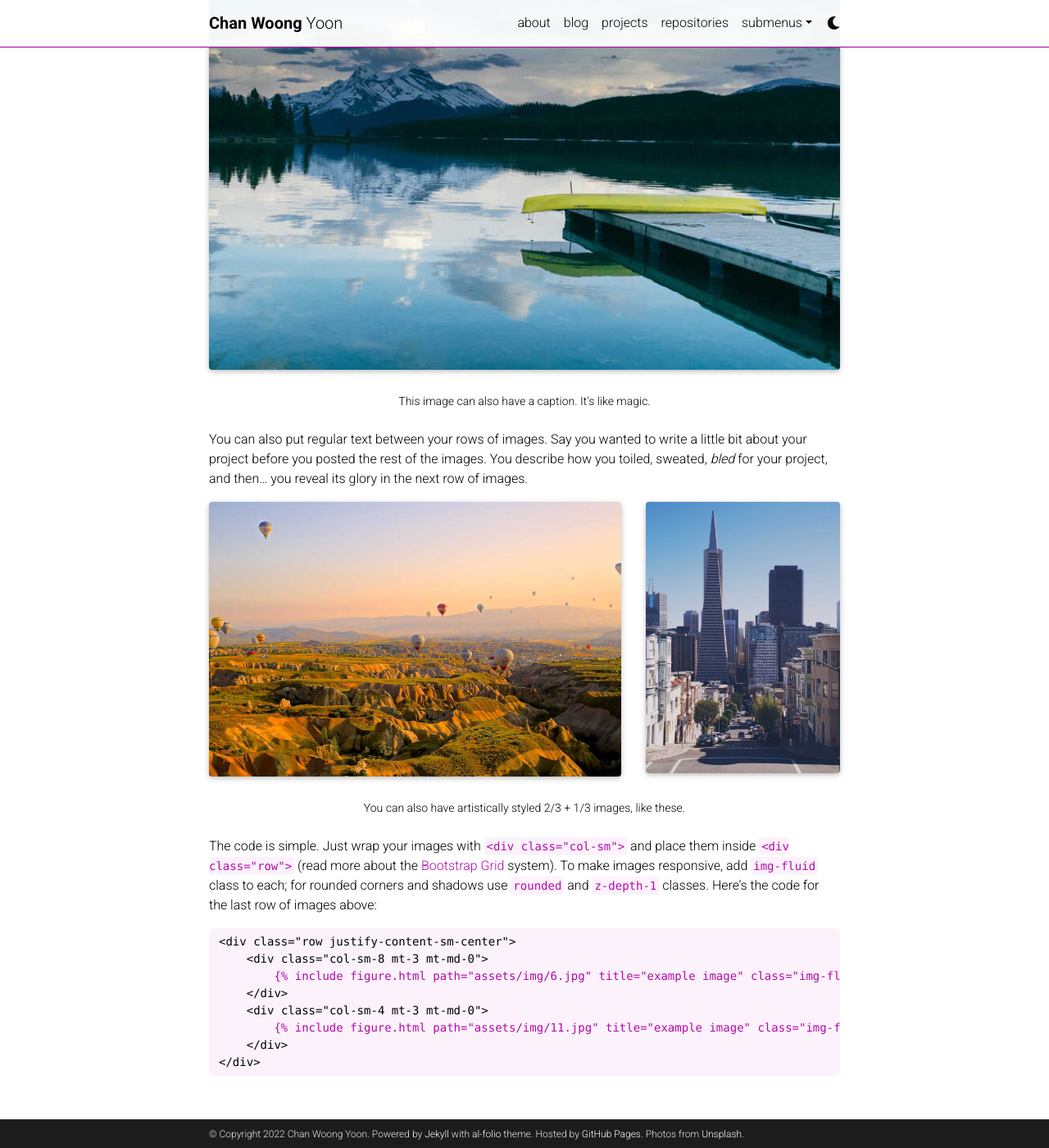
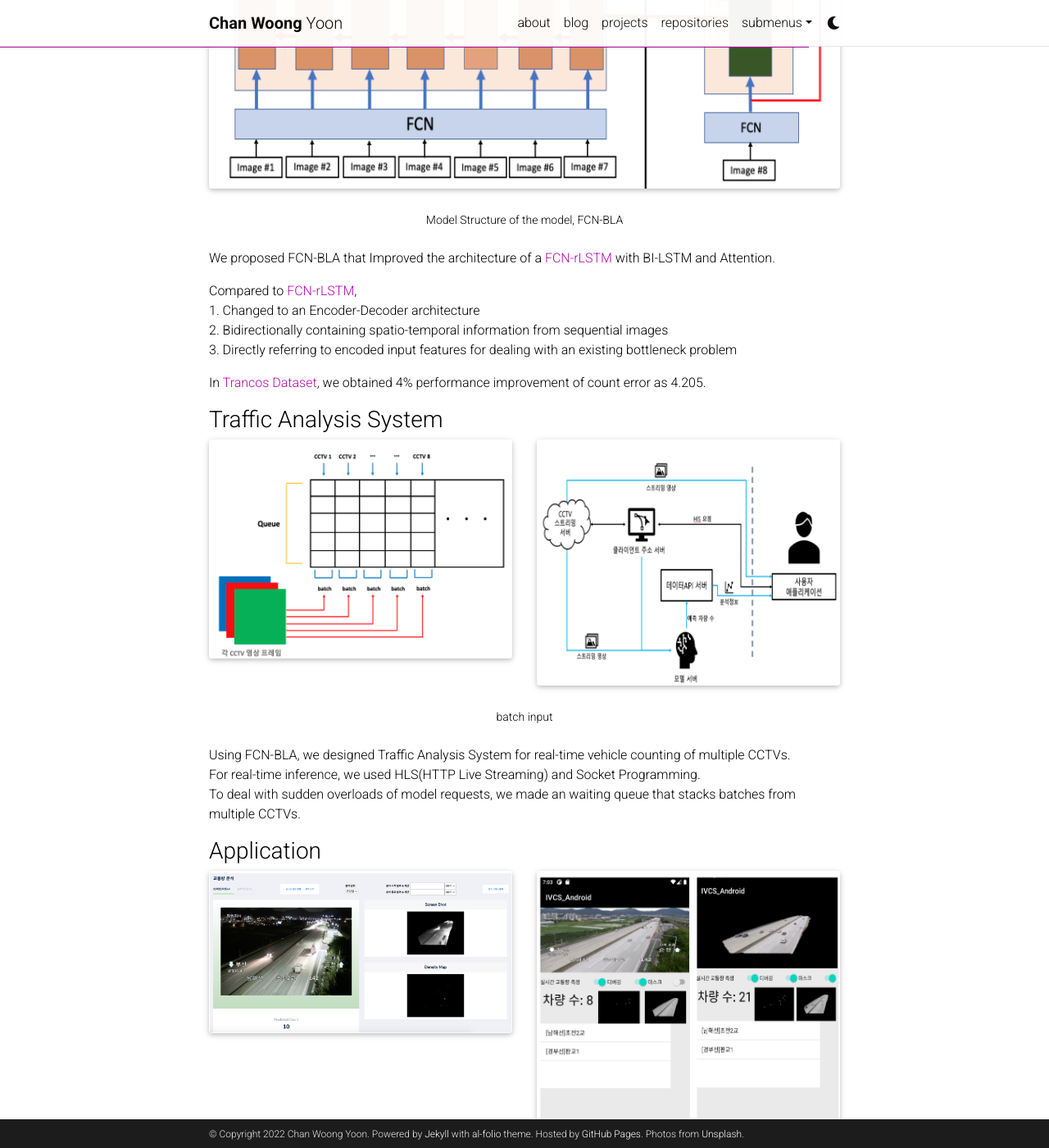
Before and after one commit to qicqock/qicqock.github.io, a Jekyll site: the page built from _projects/1_project.md, in a window 1280 px wide and 1400 px high, scrolled down 786 px. Shown: the whole window at 82% size. Built offline with Jekyll 4.4.1, drawn with Linux system fonts in a browser that asks for light colours; full-size pictures stand in for the smaller copies a plugin makes; comment, search, counter and statistics services are not loaded; a style sheet for code colours, icons or effects is not loaded; some of the changed text lies outside the part shown.

Commit message:
Update 1_project.md

````diff
--- a/_projects/1_project.md
+++ b/_projects/1_project.md
@@ -1,80 +1,81 @@
 ---
 layout: page
-title: project 1
-description: a project with a background image
-img: assets/img/12.jpg
+title: Prompt Learning in a DST task
+description:
+img: assets/img/capstone2022/capstone2022_model.png
 importance: 1
 category: work
 ---
 
-Every project has a beautiful feature showcase page.
-It's easy to include images in a flexible 3-column grid format.
-Make your photos 1/3, 2/3, or full width.
+<p class="font-weight-bold">Capstone Project With <a href='https://www.gsu.edu/'>Georgia State University</a> mentoring by <a href='http://cai.csgsu.org/'>Prof.Zhipeng Cai</a></p>
 
-To give your project a background in the portfolio page, just add the img tag to the front matter like so:
 
-    ---
-    layout: page
-    title: project
-    description: a project with a background image
-    img: /assets/img/12.jpg
-    ---
+<h3>Introduction</h3>
+
+In this project, in order to efficiently collect and analyze traffic information, We propose an FCN-BLA by analyzing and improving the <a href="https://arxiv.org/abs/1707.09476">FCN-rLSTM</a>, which is a state-of-the-art model among vehicle prediction models.
+
+Also, Based on the FCN-BLA, we created Traffic Analysis System where a number of real-time CCTV images are processed in parallel with new analytic methods.
+
+<p class="font-weight-bold">In summary, We proposed FCN-BLA and implemented real-time Traffic Analysis System.</p>
+
+
+<h3>FCN-BLA</h3>
 
 <div class="row">
     <div class="col-sm mt-3 mt-md-0">
-        {% include figure.html path="assets/img/1.jpg" title="example image" class="img-fluid rounded z-depth-1" %}
-    </div>
-    <div class="col-sm mt-3 mt-md-0">
-        {% include figure.html path="assets/img/3.jpg" title="example image" class="img-fluid rounded z-depth-1" %}
-    </div>
-    <div class="col-sm mt-3 mt-md-0">
-        {% include figure.html path="assets/img/5.jpg" title="example image" class="img-fluid rounded z-depth-1" %}
+        {% include figure.html path="assets/img/capstone2022/capstone2022_model.png" title="FCN-BLA" class="img-fluid rounded z-depth-1" %}
     </div>
 </div>
 <div class="caption">
-    Caption photos easily. On the left, a road goes through a tunnel. Middle, leaves artistically fall in a hipster photoshoot. Right, in another hipster photoshoot, a lumberjack grasps a handful of pine needles.
+    Model Structure of the model, FCN-BLA
 </div>
-<div class="row">
-    <div class="col-sm mt-3 mt-md-0">
-        {% include figure.html path="assets/img/5.jpg" title="example image" class="img-fluid rounded z-depth-1" %}
+
+We proposed FCN-BLA that Improved the architecture of a <a href="https://arxiv.org/abs/1707.09476">FCN-rLSTM</a> with BI-LSTM and Attention.
+
+Compared to <a href="https://arxiv.org/abs/1707.09476">FCN-rLSTM</a>,
+    1. Changed to an Encoder-Decoder architecture
+    2. Bidirectionally containing spatio-temporal information from sequential images
+    3. Directly referring to encoded input features for dealing with an existing bottleneck problem
+
+In <a href="https://gram.web.uah.es/data/datasets/trancos/index.html">Trancos Dataset</a>, we obtained 4% performance improvement of count error as 4.205.
+
+
+<h3>Traffic Analysis System</h3>
+
+<div class="row justify-content-sm-center">
+    <div class="col-sm-6 mt-3 mt-md-0">
+        {% include figure.html path="assets/img/capstone2022/capstone2022_input.png" title="model input" class="img-fluid rounded z-depth-1" %}
+    </div>
+    <div class="col-sm-6 mt-3 mt-md-0">
+        {% include figure.html path="assets/img/capstone2022/capstone2022_system.png" title="system" class="img-fluid rounded z-depth-1" %}
     </div>
 </div>
 <div class="caption">
-    This image can also have a caption. It's like magic.
+    batch input
 </div>
 
-You can also put regular text between your rows of images.
-Say you wanted to write a little bit about your project before you posted the rest of the images.
-You describe how you toiled, sweated, *bled* for your project, and then... you reveal its glory in the next row of images.
+Using FCN-BLA, we designed Traffic Analysis System for real-time vehicle counting of multiple CCTVs.
+For real-time inference, we used HLS(HTTP Live Streaming) and Socket Programming.
+To deal with sudden overloads of model requests, we made an waiting queue that stacks batches from multiple CCTVs.
 
 
+<h3>Application</h3>
 <div class="row justify-content-sm-center">
-    <div class="col-sm-8 mt-3 mt-md-0">
-        {% include figure.html path="assets/img/6.jpg" title="example image" class="img-fluid rounded z-depth-1" %}
+    <div class="col-sm-6 mt-3 mt-md-0">
+        {% include figure.html path="assets/img/capstone2022/capstone2022_service.png" title="service" class="img-fluid rounded z-depth-1" %}
     </div>
-    <div class="col-sm-4 mt-3 mt-md-0">
-        {% include figure.html path="assets/img/11.jpg" title="example image" class="img-fluid rounded z-depth-1" %}
+    <div class="col-sm-6 mt-3 mt-md-0">
+        {% include figure.html path="assets/img/capstone2022/capstone2022_android.png" title="android" class="img-fluid rounded z-depth-1" %}
     </div>
 </div>
 <div class="caption">
-    You can also have artistically styled 2/3 + 1/3 images, like these.
+    Web Application and Android app(Namhaeseon Chojeon 2nd Bridge)
 </div>
 
+We applied our Traffic Analysis System to a National Highway API provided by <a href="https://www.its.go.kr/map/cctv"> National Transport Information Center</a>, Korea and implemented a Web-based service and an android app.
 
-The code is simple.
-Just wrap your images with `<div class="col-sm">` and place them inside `<div class="row">` (read more about the <a href="https://getbootstrap.com/docs/4.4/layout/grid/">Bootstrap Grid</a> system).
-To make images responsive, add `img-fluid` class to each; for rounded corners and shadows use `rounded` and `z-depth-1` classes.
-Here's the code for the last row of images above:
 
-{% raw %}
-```html
-<div class="row justify-content-sm-center">
-    <div class="col-sm-8 mt-3 mt-md-0">
-        {% include figure.html path="assets/img/6.jpg" title="example image" class="img-fluid rounded z-depth-1" %}
-    </div>
-    <div class="col-sm-4 mt-3 mt-md-0">
-        {% include figure.html path="assets/img/11.jpg" title="example image" class="img-fluid rounded z-depth-1" %}
-    </div>
-</div>
-```
-{% endraw %}
+
+If you find further information, There are our <a href="https://github.com/CapstonAIVC/IVCS">code</a> and <a href="/assets/pdf/capstone2022_final_report.pdf">final report(korean)</a>.
+Footer
+©
````
